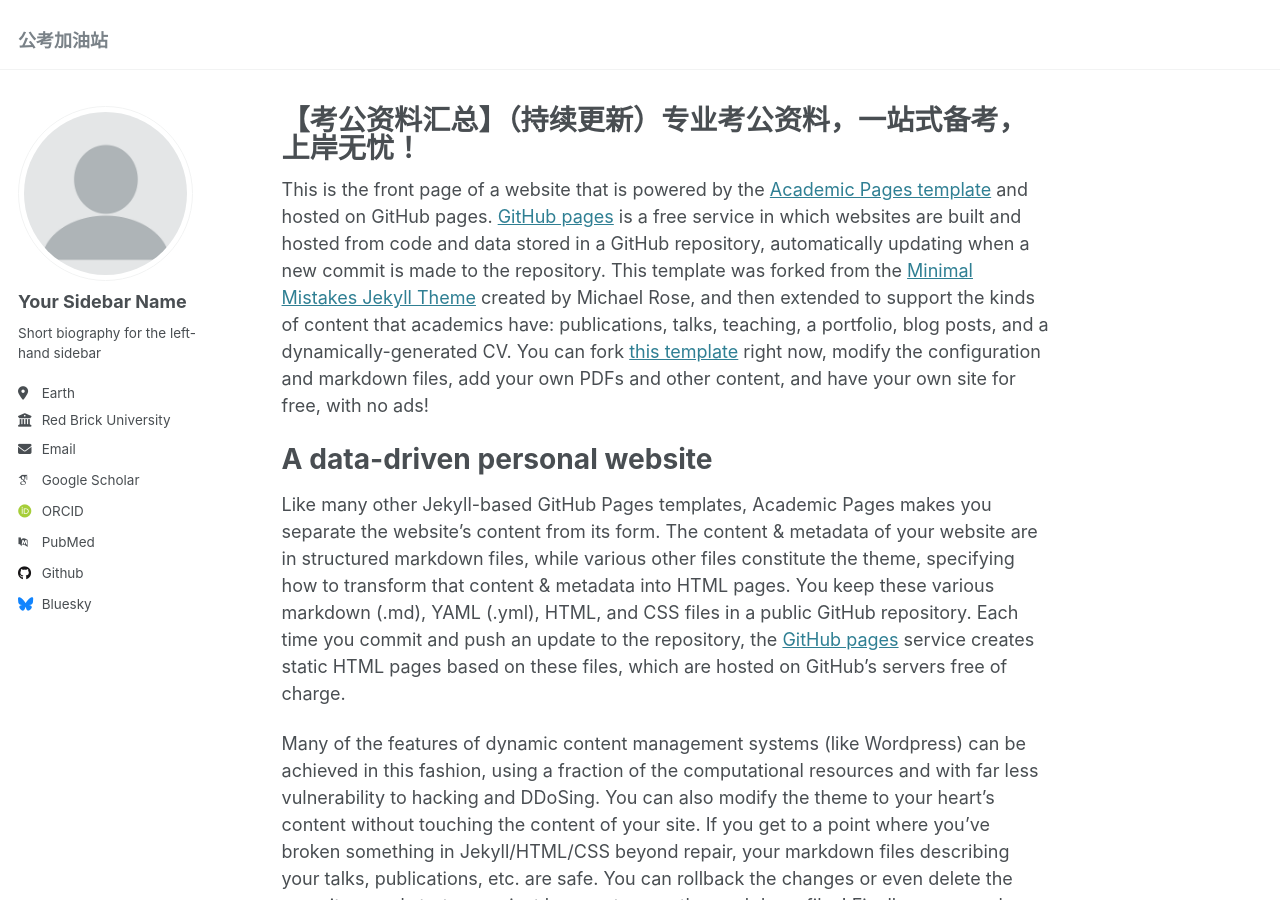
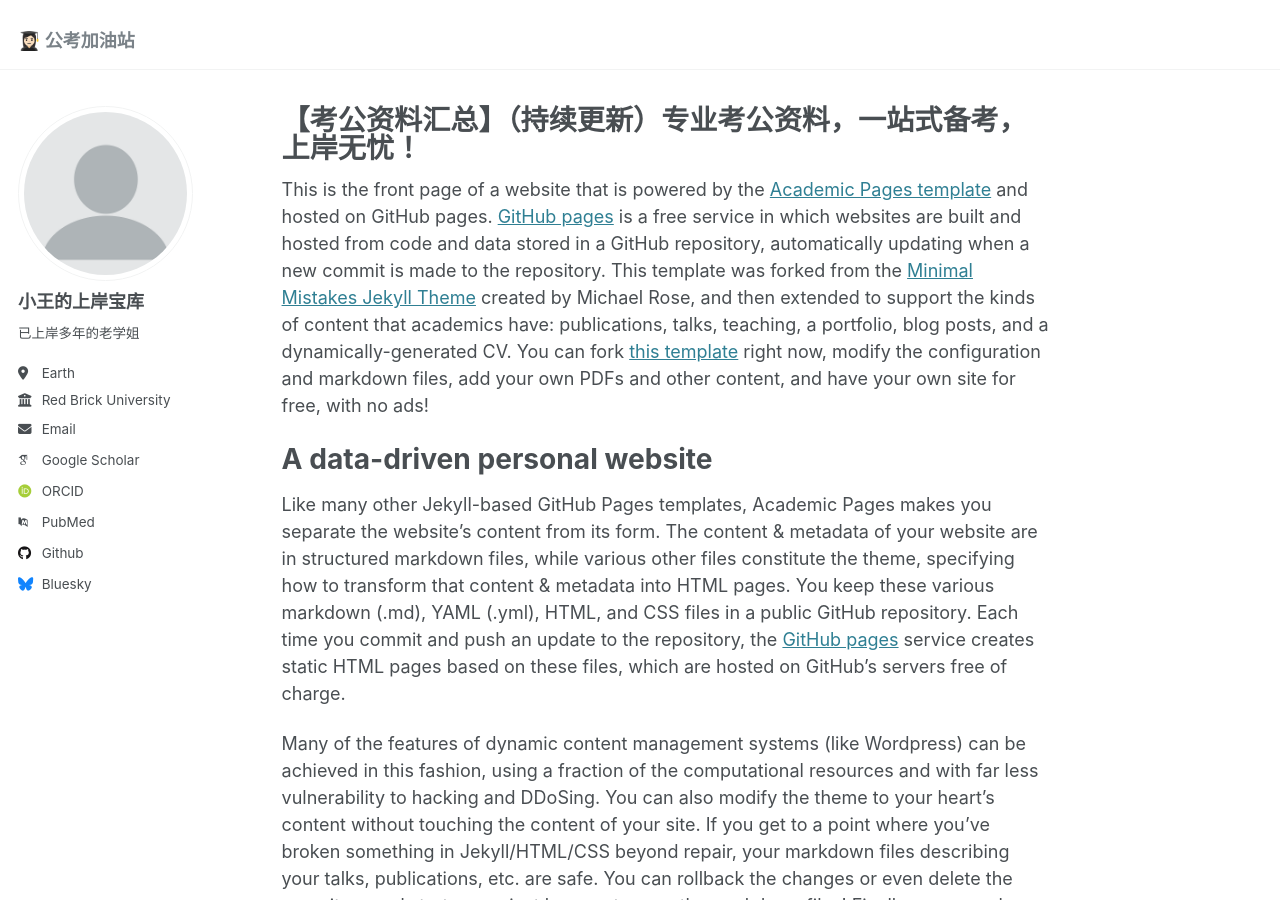
Before and after one commit to KnowledgeStoreVIP/GkStoreVIP.github.io, a Jekyll site: the page built from _pages/about.md, in a window 1280 px wide and 900 px high. Built offline with Jekyll 4.4.1, drawn with Linux system fonts in a browser that asks for light colours; some web fonts are replaced.

Commit message:
Update _config.yml

```diff
--- a/_config.yml
+++ b/_config.yml
@@ -8,7 +8,7 @@
 
 # Basic Site Settings
 locale                   : "en-US"
-title                    : "公考加油站"
+title                    : "👩🏻‍🎓 公考加油站"
 title_separator          : "-"
 name                     : &name "Your Name"
 description              : &description "personal description"
@@ -22,9 +22,9 @@ repository               : "KnowledgeStoreVIP/GkStoreVIP.github.io"
 author:
   # Biographic information
   avatar           : "profile.png"
-  name             : "Your Sidebar Name"
+  name             : "小王的上岸宝库"
   pronouns         : # example: "she/her"
-  bio              : "Short biography for the left-hand sidebar"
+  bio              : "已上岸多年的老学姐"
   location         : "Earth"
   employer         : "Red Brick University"
   uri              : # URL
```
